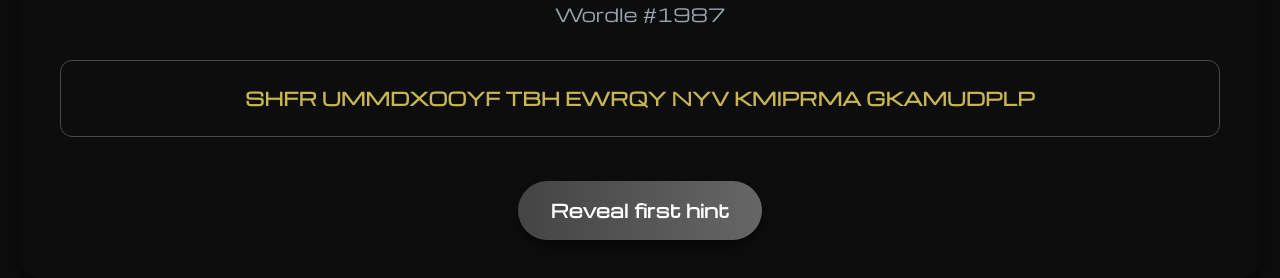
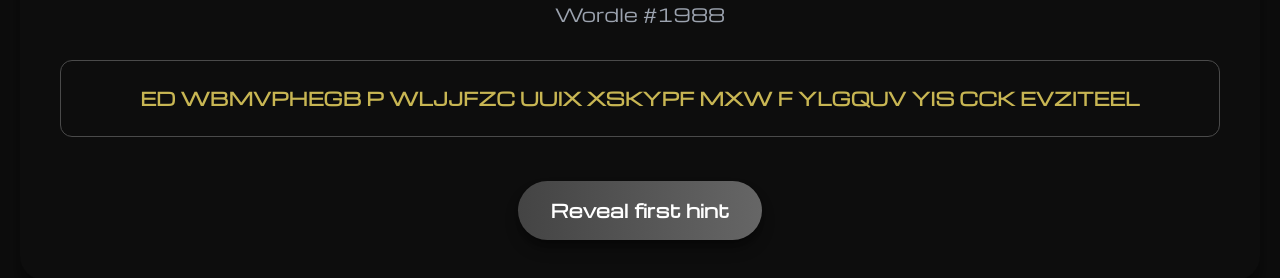
Before and after one commit to yculcarneee/daily-wordle-helper, a plain HTML site: page index.html in a window 1280 px wide. Shown: the part 304-582 px from the top of the page. Drawn offline with nearby package versions, Linux system fonts and the light colour scheme.

Commit message:
deploy: 0ef6d5afa4668b09825c71ab4cf9a31ce54168ae

```diff
--- a/index.html
+++ b/index.html
@@ -115,7 +115,7 @@
     <body>
         <div class="container">
             <h1 class="text-4xl font-bold text-gray-100 mb-2">Daily Wordle Helper</h1>
-            <p class="text-gray-400 text-lg mb-8">Wordle #1987</p>
+            <p class="text-gray-400 text-lg mb-8">Wordle #1988</p>
 
             <div id="hint-container">
             </div>
@@ -125,20 +125,20 @@
 
         <script>
             const hints = [
-                "It's something you might see bundled together.",
-                "You might find this in a farmer's field after harvest.",
-                "It's a collection of cut grain stalks, often tied up.",
-                "It starts with the letter 'S'.",
-                "It ends with the letter 'F'."
+                "It describes a feeling when things are a little bit off balance.",
+                "You might feel this way if you spin around really fast for a long time.",
+                "It's how you feel when you're a little bit dizzy and maybe sleepy at the same time.",
+                "It starts with the letter 'W'.",
+                "It ends with the letter 'Y'."
             ];
             const scrambledHints = [
-                "SHFR UMMDXOOYF TBH EWRQY NYV KMIPRMA GKAMUDPLP",
-                "LMA SGHHQ DNGU FETQ EE T HAMUFJYW PIQIZ XETVL YLVCVRQG",
-                "FOYV R JQMMWJEVPI GC XDW LHCKF SVICUQW ZCENQ HYKE CEQ",
-                "YM WDMDSD RKNU DRX AMUUQE UVRT",
-                "OV YQVM WHCM HSG MNRZMM GVYA"
+                "ED WBMVPHEGB P WLJJFZC UUIX XSKYPF MXW F YLGQUV YIS CCK EVZITEEL",
+                "TDG JFNTT YXQR ASPH OGP JU BLY RTSF VDHCXQ HQFGPD GGKW RRE J YWJC LHHII",
+                "SWOG CHS SIS DRDU SHER DYNVEA I ZPQLJA HEZ TSCCB LJO JTSIZ VIDCWX OB VHN ZCRK GLJKK",
+                "EN PMCTYQ GWTE PKN CVXXST HIEK",
+                "UG EREG FLNT GER LXXELO WUSL"
             ];
-            const todayWordle = "sheaf";
+            const todayWordle = "woozy";
 
             let currentHintIndex = 0;
 
```
